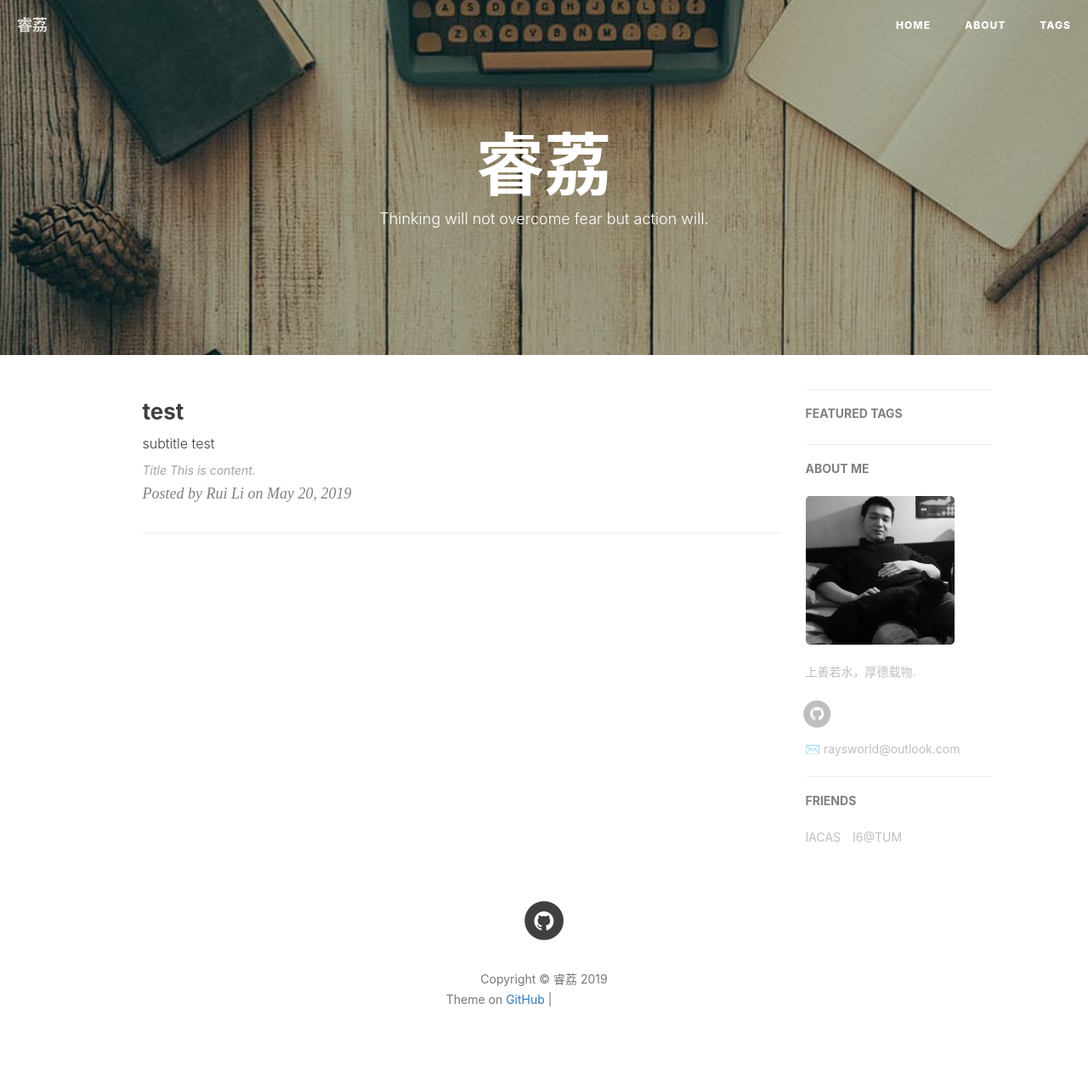
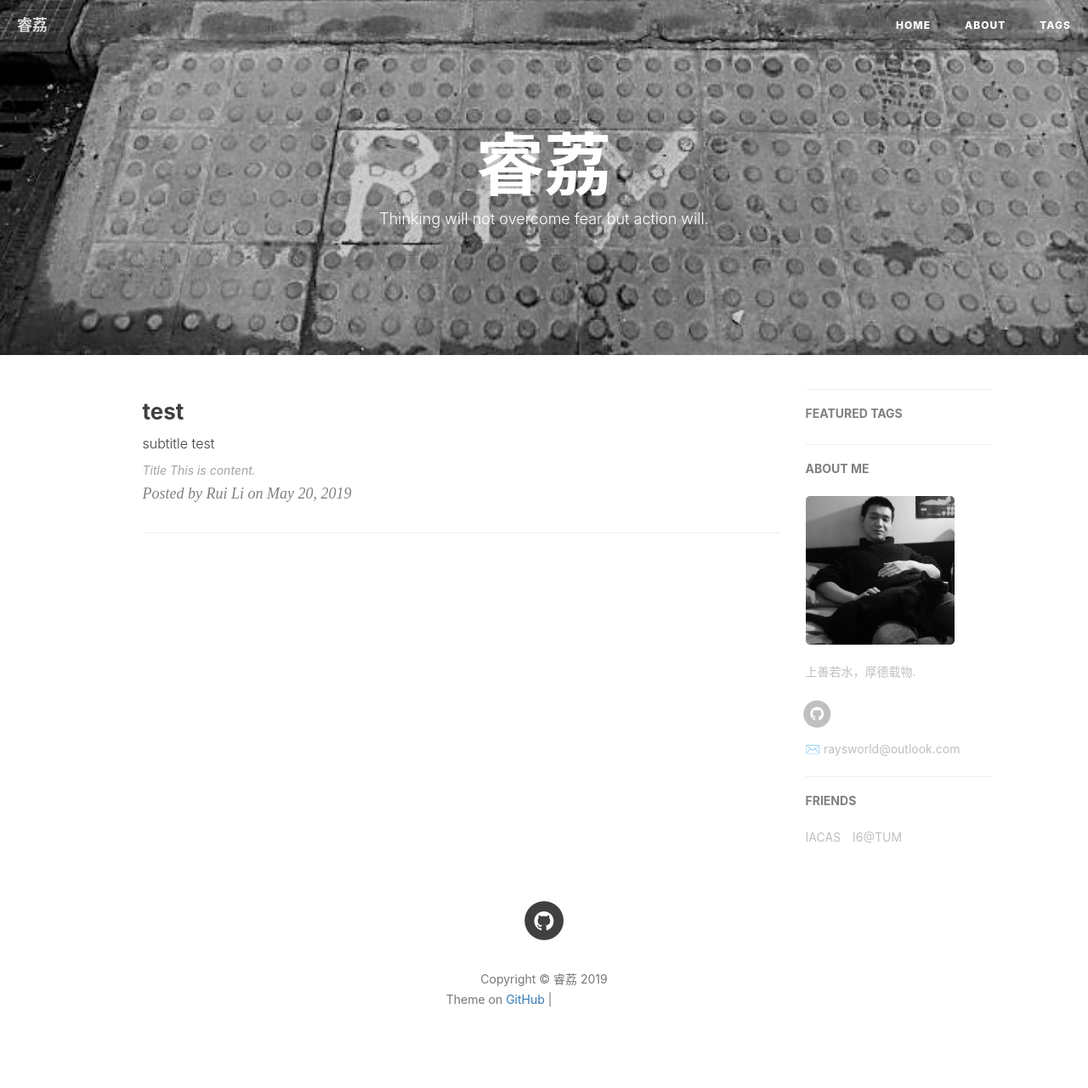
Before and after one commit to raysworld/raysworld.github.io, a Jekyll site: the page built from index.html, in a window 1280 px wide. Shown: the whole page at 85% size. Built offline with Jekyll 4.4.1, drawn with Linux system fonts in a browser that asks for light colours; nearby versions of some CDN libraries; the list of posts is cut into pages by our own code; comment, search, counter and statistics services are not loaded; grey boxes are pictures that could not be loaded.

Commit message:
update icons

```diff
--- a/_config.yml
+++ b/_config.yml
@@ -1,7 +1,7 @@
 # Site settings
 title: 睿荔
 SEOTitle: Rui' s Blog
-header-img: img/post-bg-desk.jpg
+header-img: img/home-bg-ray.jpg
 email: raysworld@outlook.com
 description: "上善若水，厚德载物."
 keyword: "ray, raysworld"
```
Also changed, not shown: img/apple-touch-icon.png, img/favicon.ico, img/home-bg-ray.jpg (added).
